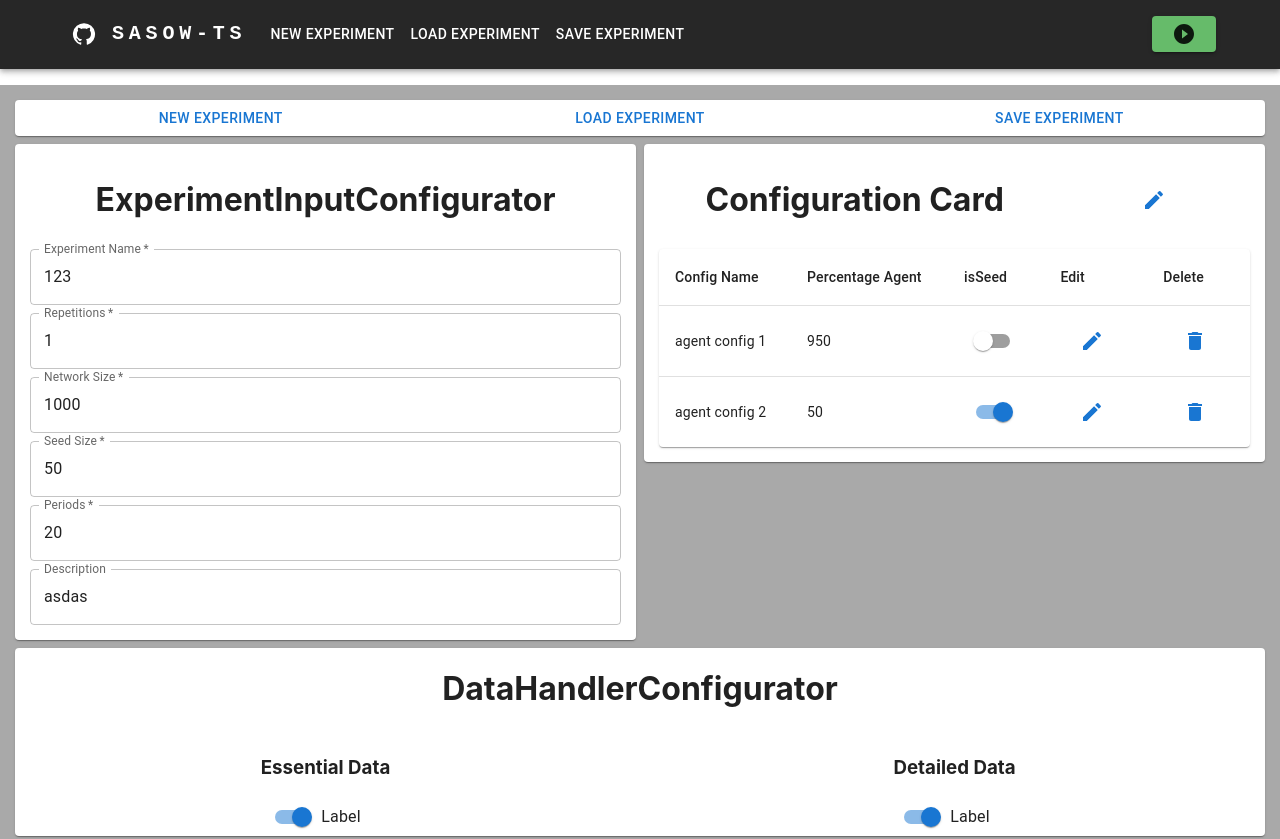
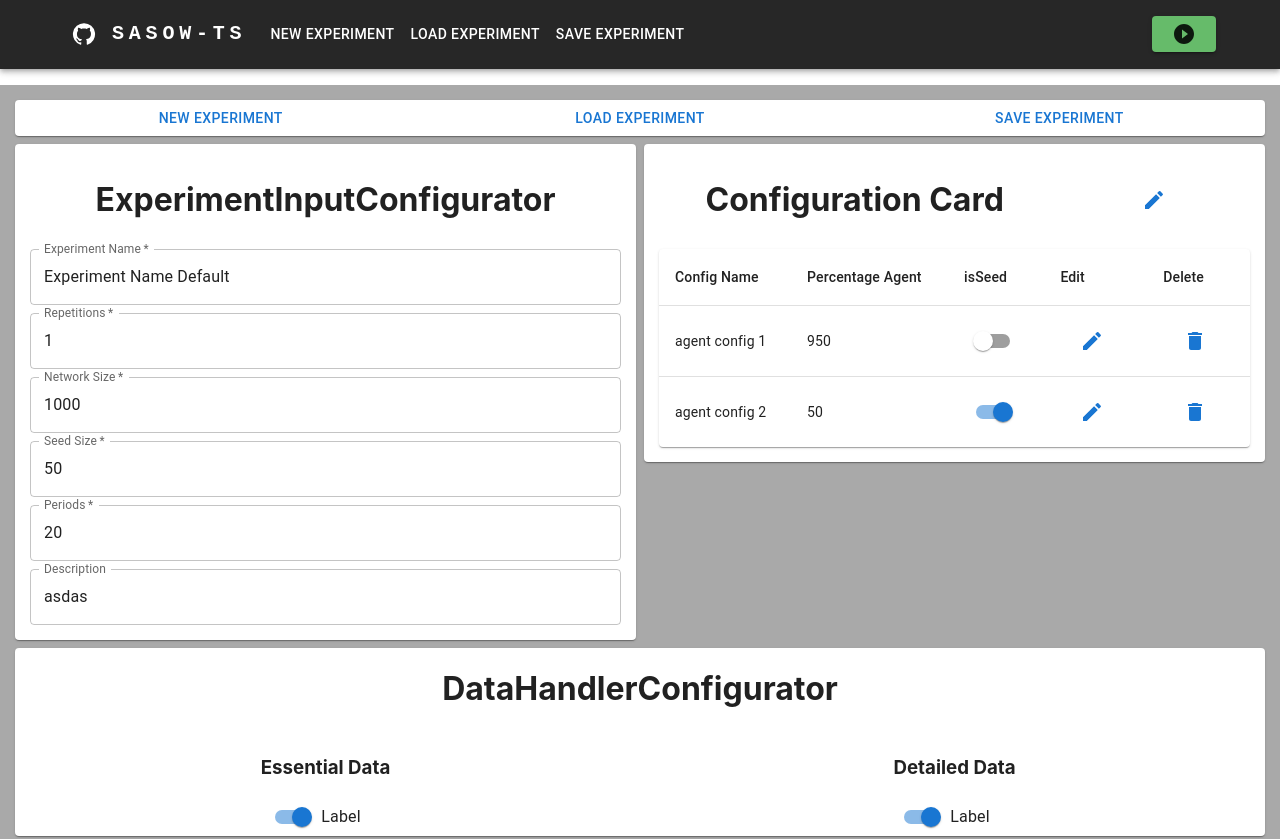
Before and after one commit to sasow-org/sasow-org.github.io, a React (Create React App) app: page / in a window 1280 px wide. Shown: the top 839 px of the page. Built offline with nearby package versions, Linux system fonts and the light colour scheme.

Commit message:
fix: change value

```diff
--- a/src/App.tsx
+++ b/src/App.tsx
@@ -57,7 +57,7 @@ function App() {
     }
 
     const experimentConfig = {
-        experimentName: "123",
+        experimentName: "Experiment Name Default",
         repetitions: 1,
         networkSize: 1000,
         seedSize: 50,
@@ -68,7 +68,7 @@ function App() {
         ],
         essentialData: true,
         detailedData: true,
-        experimentType: "TwitterExperiment"//referencia a la clase que se deberia instanciar
+        experimentType: "TwitterConfig"//referencia a la clase que se deberia instanciar
     };
 
 
--- a/src/components/TextField/NetworkSelector.tsx
+++ b/src/components/TextField/NetworkSelector.tsx
@@ -15,10 +15,11 @@ const networkOptions = [
 
 export default function NetworkSelector(props) {
 
-    const [network, setNetwork] = useState(props.experimentType)
+    const [network, setNetwork] = useState(props.experimentConfig.experimentType)
 
     const handleChange = (event: React.ChangeEvent<HTMLInputElement>) => {
         setNetwork(event.target.value)
+        props.experimentConfig.experimentType = event.target.value
     }
 
     return(
```
